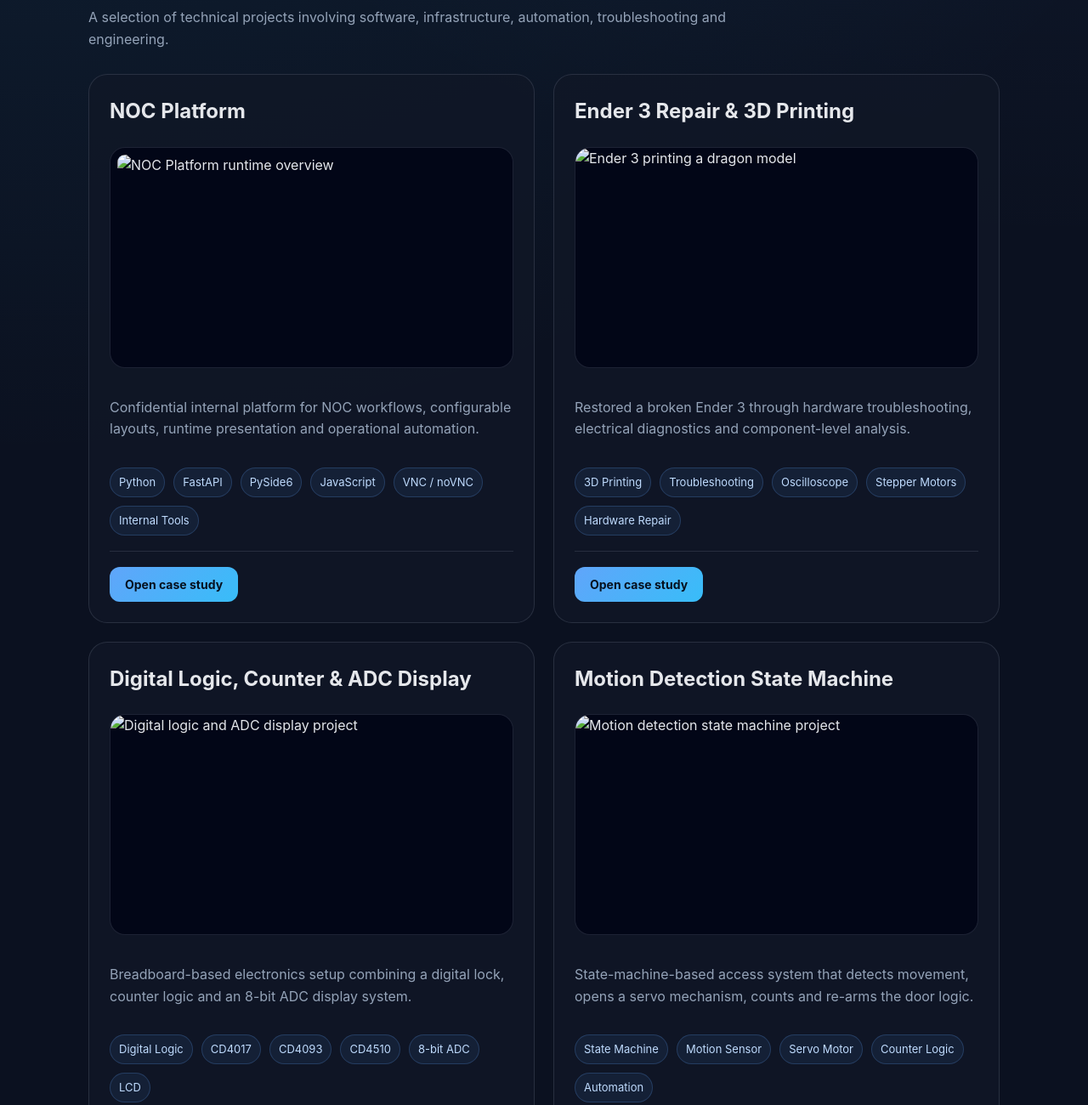
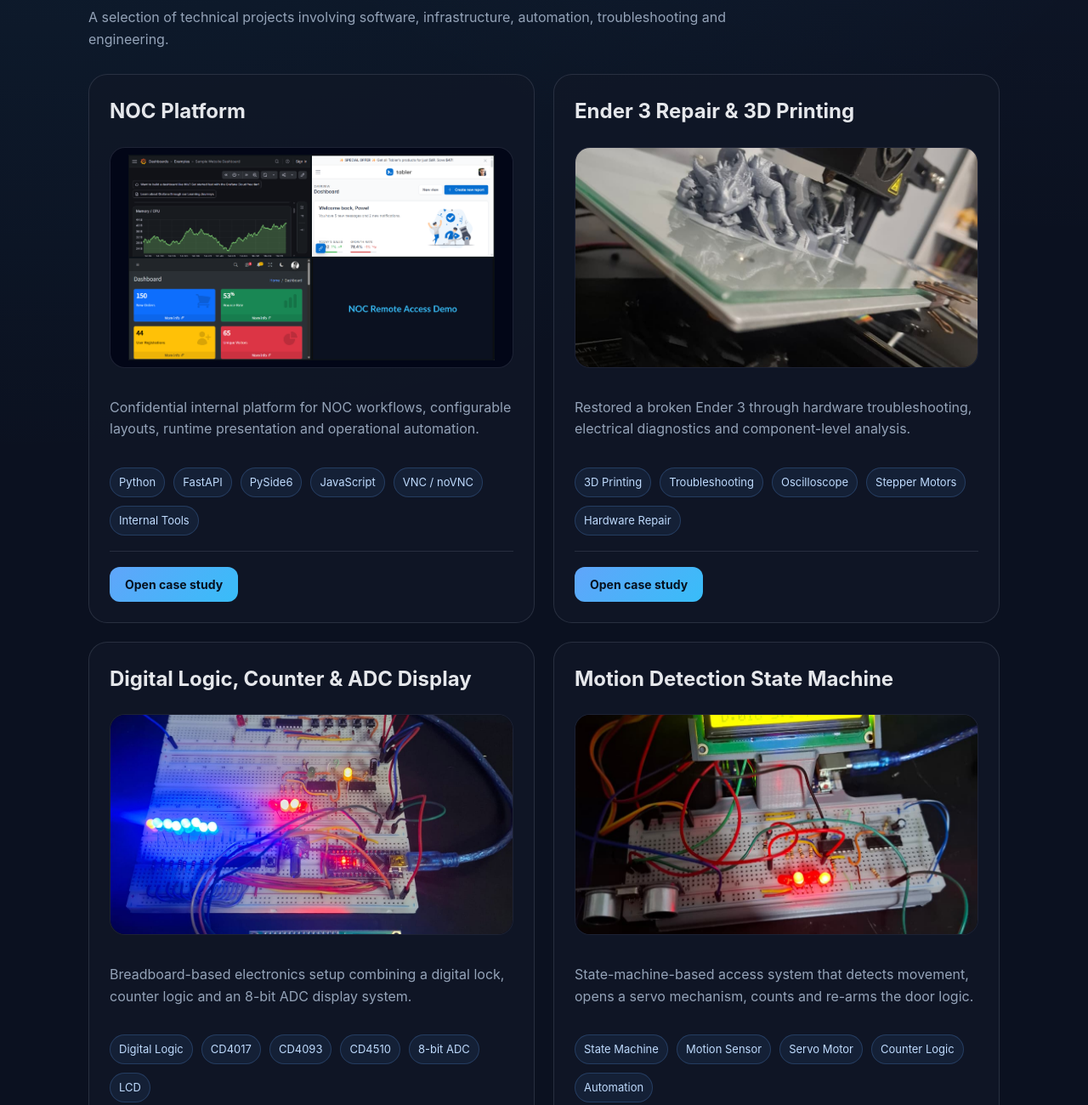
Before and after one commit to DanissonBR/DanissonBR.github.io, a plain HTML site: page index.html in a window 1280 px wide. Shown: the part 1221-2521 px from the top of the page at 85% size. Drawn offline with Linux system fonts and the light colour scheme.

Commit message:
Update index.html

```diff
--- a/index.html
+++ b/index.html
@@ -766,7 +766,7 @@
           <h3>NOC Platform</h3>
 
           <img
-            src="noc-runtime-overview.png"
+            src="assets/images/projects/noc/noc-runtime-overview.png"
             alt="NOC Platform runtime overview"
             class="project-thumb contain"
           />
@@ -793,7 +793,7 @@
           <h3>Ender 3 Repair & 3D Printing</h3>
 
           <img
-            src="ender3-dragon-print.png"
+            src="assets/images/projects/ender3/ender3-dragon-print.png"
             alt="Ender 3 printing a dragon model"
             class="project-thumb"
           />
@@ -819,7 +819,7 @@
           <h3>Digital Logic, Counter & ADC Display</h3>
 
           <img
-            src="electronics-adc-display.png"
+            src="assets/images/projects/electronics/electronics-adc-display.png"
             alt="Digital logic and ADC display project"
             class="project-thumb"
           />
@@ -846,7 +846,7 @@
           <h3>Motion Detection State Machine</h3>
 
           <img
-            src="electronics-sensor-lcd.png"
+            src="assets/images/projects/electronics/electronics-sensor-lcd.png"
             alt="Motion detection state machine project"
             class="project-thumb"
           />
@@ -1038,7 +1038,7 @@
         title: "NOC Platform",
         summary:
           "A Network Operations Center platform built to centralize multiple web-based systems into configurable layouts, presentation flows and operational views.",
-        hero: "noc-runtime-overview.png",
+        hero: "assets/images/projects/noc/noc-runtime-overview.png",
         tags: ["Python", "FastAPI", "PySide6", "JavaScript", "VNC / noVNC", "Internal Tools"],
         overview: [
           "This project was developed in a corporate environment to improve NOC operations.",
@@ -1065,15 +1065,15 @@
         ],
         gallery: [
           {
-            src: "noc-monitoring-dashboard.png",
+            src: "assets/images/projects/noc/noc-monitoring-dashboard.png",
             caption: "Monitoring dashboard demo"
           },
           {
-            src: "noc-layout-manager.png",
+            src: "assets/images/projects/noc/noc-layout-manager.png",
             caption: "Layout manager interface"
           },
           {
-            src: "noc-rotation-editor.png",
+            src: "assets/images/projects/noc/noc-rotation-editor.png",
             caption: "Rotation editor workflow"
           }
         ]
@@ -1084,7 +1084,7 @@
         title: "Ender 3 Repair & 3D Printing",
         summary:
           "A broken Ender 3 restored through hardware troubleshooting, electrical diagnostics, motor testing, power supply validation and oscilloscope analysis.",
-        hero: "ender3-dragon-print.png",
+        hero: "assets/images/projects/ender3/ender3-dragon-print.png",
         tags: ["3D Printing", "Troubleshooting", "Oscilloscope", "Stepper Motors", "Hardware Repair"],
         overview: [
           "This project started with a broken Ender 3 3D printer that I received for repair and experimentation.",
@@ -1111,15 +1111,15 @@
         ],
         gallery: [
           {
-            src: "ender3-repair-setup.png",
+            src: "assets/images/projects/ender3/ender3-repair-setup.png",
             caption: "Repair and diagnostic setup"
           },
           {
-            src: "ender3-dragon-print.png",
+            src: "assets/images/projects/ender3/ender3-dragon-print.png",
             caption: "Print test in progress"
           },
           {
-            src: "ender3-dragon-result.png",
+            src: "assets/images/projects/ender3/ender3-dragon-result.png",
             caption: "Finished print result"
           }
         ]
@@ -1130,7 +1130,7 @@
         title: "Digital Logic, Counter & ADC Display",
         summary:
           "A breadboard-based electronics setup combining a CD4017 digital lock, 0–9 counter logic and an 8-bit ADC display system.",
-        hero: "electronics-adc-display.png",
+        hero: "assets/images/projects/electronics/electronics-adc-display.png",
         tags: ["Digital Logic", "CD4017", "CD4093", "CD4510", "8-bit ADC", "LCD"],
         overview: [
           "This setup combines three electronics projects into a single prototyping board.",
@@ -1157,7 +1157,7 @@
         ],
         gallery: [
           {
-            src: "electronics-adc-display.png",
+            src: "assets/images/projects/electronics/electronics-adc-display.png",
             caption: "Combined digital logic, counter and ADC display setup"
           }
         ]
@@ -1168,7 +1168,7 @@
         title: "Motion Detection State Machine",
         summary:
           "A state-machine-based access system that detects movement, opens a servo-controlled mechanism, triggers a counter and re-arms the door logic.",
-        hero: "electronics-sensor-lcd.png",
+        hero: "assets/images/projects/electronics/electronics-sensor-lcd.png",
         tags: ["State Machine", "Motion Sensor", "Servo Motor", "Counter Logic", "Automation"],
         overview: [
           "This project simulates an automated access mechanism using a state machine.",
@@ -1195,7 +1195,7 @@
         ],
         gallery: [
           {
-            src: "electronics-sensor-lcd.png",
+            src: "assets/images/projects/electronics/electronics-sensor-lcd.png",
             caption: "Motion detection state machine prototype"
           }
         ]
```
